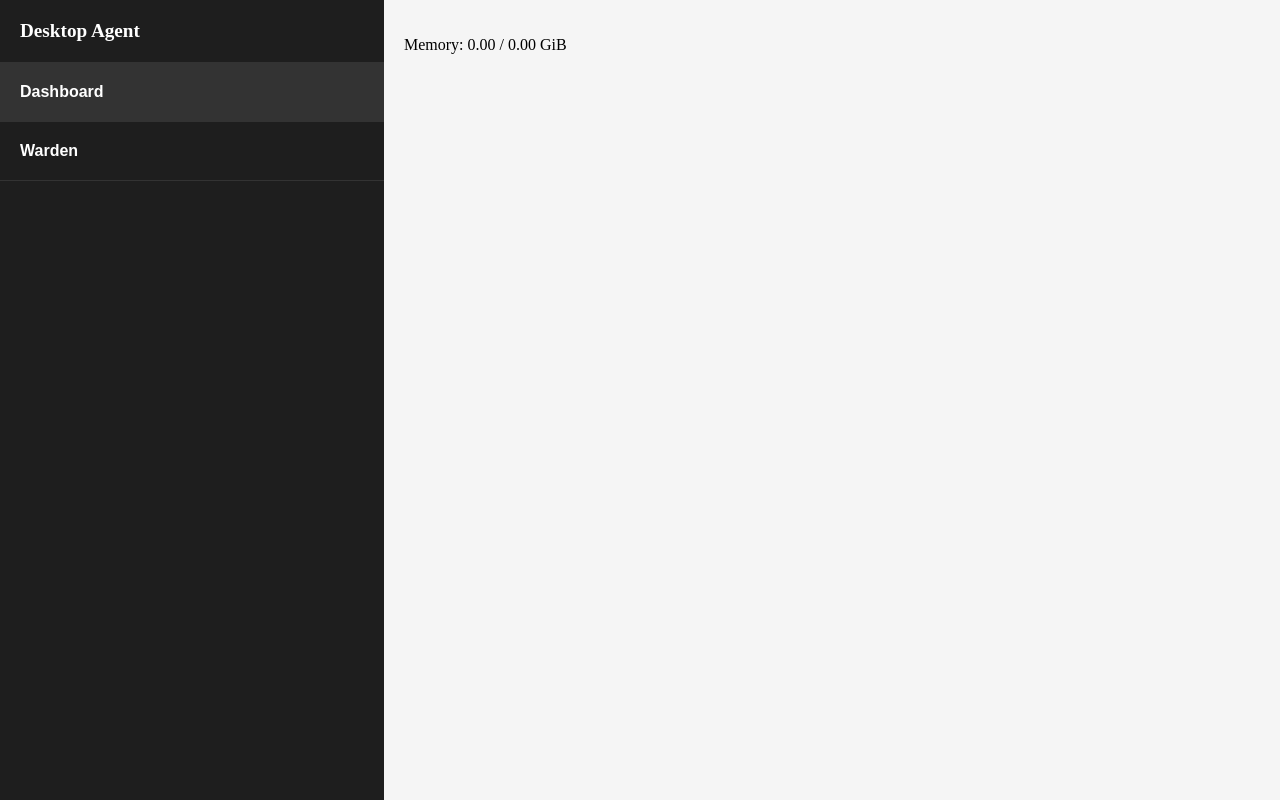
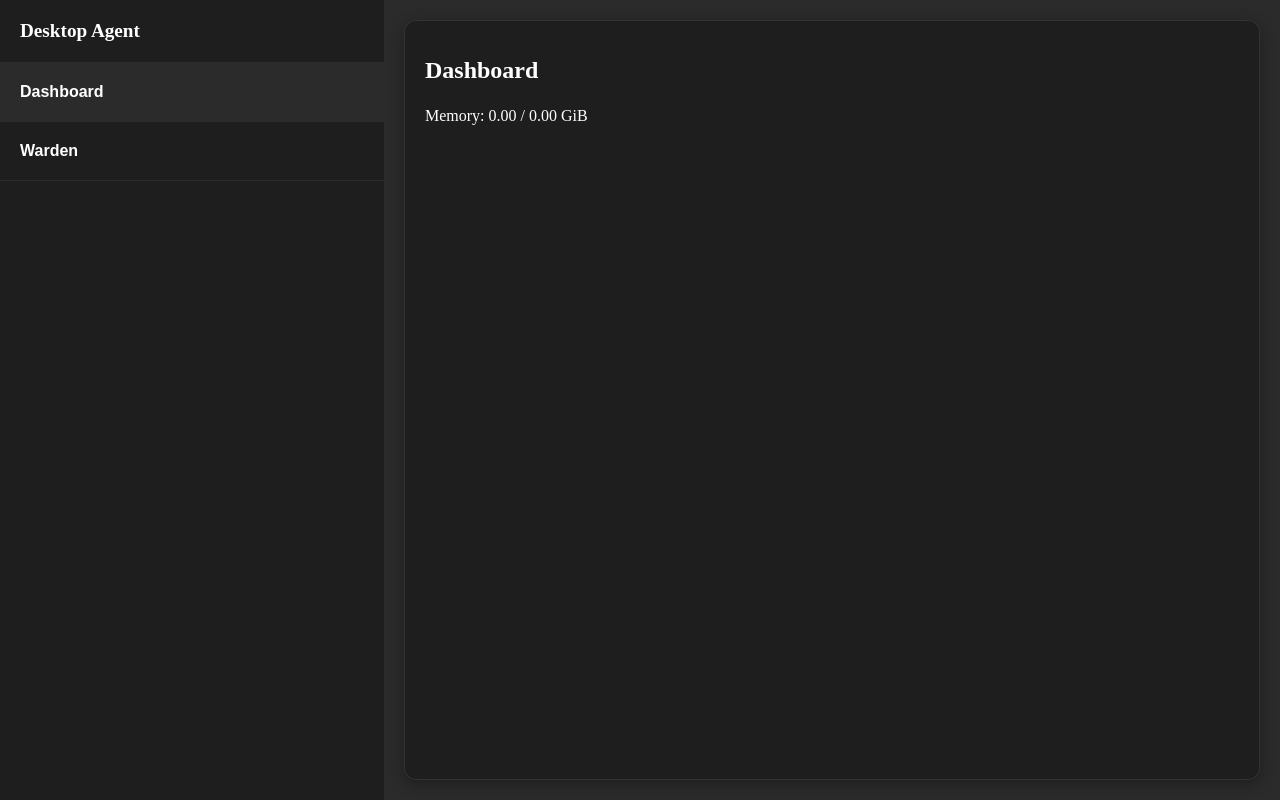
Before and after one commit to jakubaszcz/desktop-agent, a React (Vite) app in the folder interface/: page / in a window 1280 px wide. Built offline with nearby package versions, Linux system fonts and the light colour scheme.

Commit message:
feat: create better design for the tabs

```diff
--- a/interface/src/App.css
+++ b/interface/src/App.css
@@ -1,6 +1,7 @@
 :root {
   padding: 0;
   margin: 0;
+  overflow: hidden;
 }
 
 body {
--- a/interface/src/App.tsx
+++ b/interface/src/App.tsx
@@ -1,37 +1,13 @@
 import "./App.css";
-import { listen } from "@tauri-apps/api/event";
-import { useEffect, useState } from "react";
+import { useState } from "react";
 import Header from "./components/Header";
+import Dashboard from "./pages/Dashboard";
+import Warden from "./pages/Warden";
 import { Pages } from "./pages/Tabs.ts";
 
 function App() {
 
     const [activeTab, setActiveTab] = useState<Pages>(Pages.Dashboard);
-
-    const [usedMemory, setUsedMemory] = useState<number>(0);
-    const [totalMemory, setTotalMemory] = useState<number>(0);
-
-    useEffect(() => {
-        let unlisten: (() => void) | null = null;
-
-        listen<number>("memory-used", (event) => {
-            setUsedMemory(event.payload);
-        }).then((unlistenFn) => {
-            unlisten = unlistenFn;
-        });
-
-        listen<number>("total-memory", (event) => {
-            setTotalMemory(event.payload);
-        }).then((unlistenFn) => {
-            unlisten = unlistenFn;
-        });
-
-        return () => {
-            if (unlisten) {
-                unlisten();
-            }
-        };
-    }, []);
 
     return (
         <main style={
@@ -49,11 +25,13 @@ function App() {
             <div style={
                 {
                     flex: 1,
-                    background: "#f5f5f5",
-                    padding: "20px"
+                    background: "#2A2B2A",
+                    color: "white",
+                    height: "100vh",
+                    overflow: "hidden"
                 }}>
-                {activeTab === Pages.Dashboard && (<p>Memory: {(usedMemory / 1024 ** 3).toFixed(2)} / {(totalMemory / 1024 ** 3).toFixed(2)} GiB</p>)}
-                {activeTab === Pages.Warden && (<p>Warden Content</p>)}
+                {activeTab === Pages.Dashboard && (<Dashboard text="Dashboard" />)}
+                {activeTab === Pages.Warden && (<Warden />)}
                 {/* All the content will go here */}
             </div>
         </main>
--- a/interface/src/components/Header.tsx
+++ b/interface/src/components/Header.tsx
@@ -12,7 +12,7 @@ const Header = ({ OnClick, IsActive }: HeaderProps) => {
             <div style={{
                 padding: "20px",
                 color: "white",
-                borderBottom: "1px solid #333"
+                borderBottom: "1px solid #2A2B2A"
             }}>
                 <h1 style={{ margin: 0, fontSize: "1.2rem" }}>Desktop Agent</h1>
             </div>
--- a/interface/src/components/header/Tab.tsx
+++ b/interface/src/components/header/Tab.tsx
@@ -11,12 +11,11 @@ const Tab = ({ text, isActive, onClick }: TabProps) => {
             style={{
                 width: "100%",
                 outline: "none",
-                background: isActive ? "#333" : "none",
+                background: isActive ? "#2A2B2A" : "none",
                 border: "none",
                 padding: "20px",
                 color: "white",
-                borderBottom: "1px solid #333",
-                cursor: "pointer",
+                borderBottom: "1px solid #2A2B2A",
                 textAlign: "left"
             }}
         >
--- a/interface/src/pages/Dashboard.tsx
+++ b/interface/src/pages/Dashboard.tsx
@@ -1,7 +1,12 @@
 import { listen } from "@tauri-apps/api/event";
 import { useEffect, useState } from "react";
+import TabContainer from "./TabContainer";
 
-const Dashboard = () => {
+interface DashboardProps {
+    text: string;
+}
+
+const Dashboard = ({text}: DashboardProps) => {
 
     const [usedMemory, setUsedMemory] = useState<number>(0);
     const [totalMemory, setTotalMemory] = useState<number>(0);
@@ -29,8 +34,15 @@ const Dashboard = () => {
     }, []);
 
     return (
-        <div>
-            <p>Memory: {(usedMemory / 1024 ** 3).toFixed(2)} / {(totalMemory / 1024 ** 3).toFixed(2)} GiB</p>
+        <div style={{
+            height: "100%",
+            display: "flex",
+            flexDirection: "column",
+            boxSizing: "border-box"
+        }}>
+            <TabContainer text={text}>
+                <p>Memory: {(usedMemory / 1024 ** 3).toFixed(2)} / {(totalMemory / 1024 ** 3).toFixed(2)} GiB</p>
+            </TabContainer>
         </div>
     )
 }
--- /dev/null
+++ b/interface/src/pages/TabContainer.tsx
@@ -0,0 +1,32 @@
+import { ReactNode } from "react";
+
+interface TabContainerProps {
+    text: string;
+    children?: ReactNode;
+}
+
+const TabContainer = ({ text, children }: TabContainerProps) => {
+    return (
+        <div style={{
+            background: "#1e1e1e",
+            padding: "20px",
+            color: "white",
+            flex: 1,
+            borderRadius: "12px",
+            boxShadow: "0 4px 15px rgba(0, 0, 0, 0.3)",
+            border: "1px solid #333",
+            margin: "20px",
+            boxSizing: "border-box",
+            overflow: "auto"
+        }}>
+            <h1 style={{ marginBottom: "20px", fontSize: "1.5rem" }}>
+                {text}
+            </h1>
+            <div style={{ fontSize: "1rem", lineHeight: "1.5" }}>
+                {children}
+            </div>
+        </div>
+    )
+}
+
+export default TabContainer;
--- a/interface/src/pages/Warden.tsx
+++ b/interface/src/pages/Warden.tsx
@@ -1,36 +1,16 @@
-import { listen } from "@tauri-apps/api/event";
-import { useEffect, useState } from "react";
+import TabContainer from "./TabContainer";
 
 const Warden = () => {
 
-    const [usedMemory, setUsedMemory] = useState<number>(0);
-    const [totalMemory, setTotalMemory] = useState<number>(0);
-
-    useEffect(() => {
-        let unlisten: (() => void) | null = null;
-
-        listen<number>("memory-used", (event) => {
-            setUsedMemory(event.payload);
-        }).then((unlistenFn) => {
-            unlisten = unlistenFn;
-        });
-
-        listen<number>("total-memory", (event) => {
-            setTotalMemory(event.payload);
-        }).then((unlistenFn) => {
-            unlisten = unlistenFn;
-        });
-
-        return () => {
-            if (unlisten) {
-                unlisten();
-            }
-        };
-    }, []);
-
     return (
-        <div>
-            <p>Memory: {(usedMemory / 1024 ** 3).toFixed(2)} / {(totalMemory / 1024 ** 3).toFixed(2)} GiB</p>
+        <div style={{
+            height: "100%",
+            display: "flex",
+            flexDirection: "column",
+            boxSizing: "border-box"
+        }}>
+            <TabContainer text="Warden">
+            </TabContainer>
         </div>
     )
 }
```
